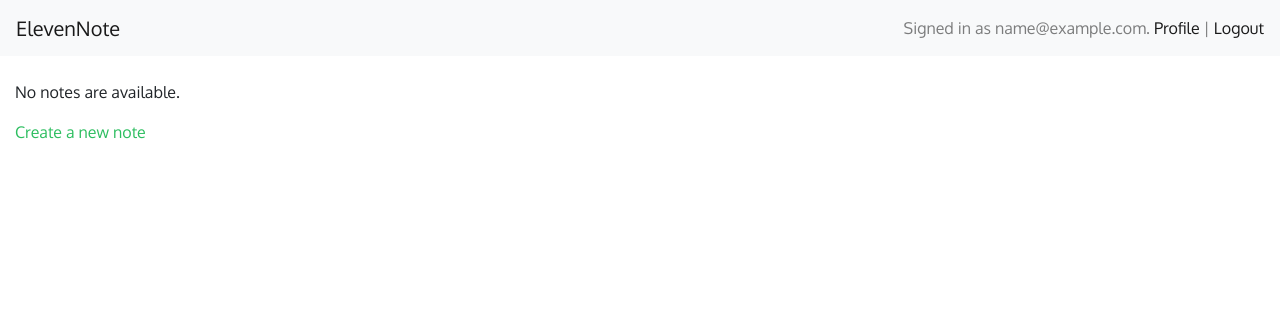
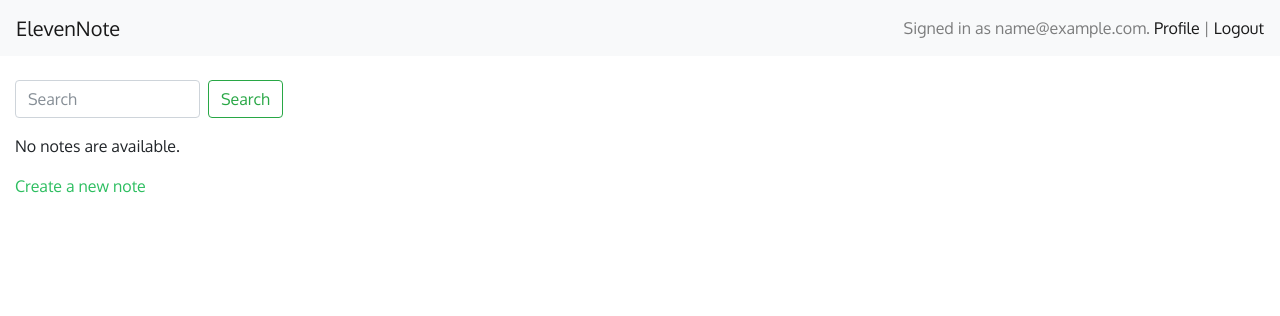
Before and after one commit to georgy-komarov/cs102, a Django app: page /notes/ in a window 1280 px wide. Shown: the top 316 px of the page. Run offline with Django 3.2, Linux system fonts and the light colour scheme; the visitor is signed in with stand-in values (Sample User, id 1); data that the repository does not hold is empty; some libraries are stand-ins or nearby versions.

Commit message:
Complete searching by title

```diff
--- a/homework08-elevennote/src/notes/views.py
+++ b/homework08-elevennote/src/notes/views.py
@@ -16,6 +16,8 @@ class NoteList(LoginRequiredMixin, ListView):
     context_object_name = 'latest_note_list'
 
     def get_queryset(self):
+        if title := self.request.GET.get('title'):
+            return Note.objects.filter(owner=self.request.user, title__icontains=title).order_by('-pub_date')
         if tag := self.request.GET.get('tag'):
             return Note.objects.filter(owner=self.request.user, tags__name=tag).order_by('-pub_date')
         return Note.objects.filter(owner=self.request.user).order_by('-pub_date')
--- a/homework08-elevennote/src/templates/notes/index.html
+++ b/homework08-elevennote/src/templates/notes/index.html
@@ -1,6 +1,10 @@
 {% extends "base.html" %}
 
 {% block content %}
+    <form class="form-inline" method="get">
+        <input class="form-control mr-sm-2" type="search" name="title" placeholder="Search" aria-label="Search">
+        <button class="btn btn-outline-success my-2 my-sm-0" type="submit">Search</button>
+    </form>
     {% if latest_note_list %}
         <ul>
             {% for note in latest_note_list %}
```
